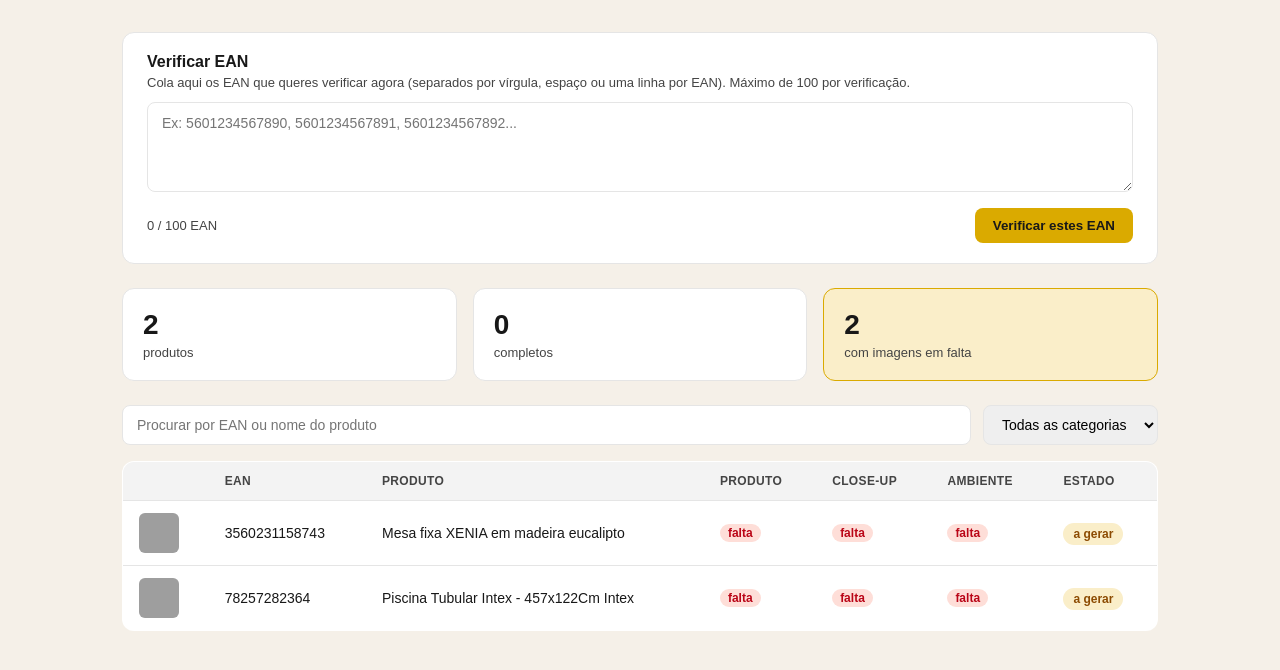
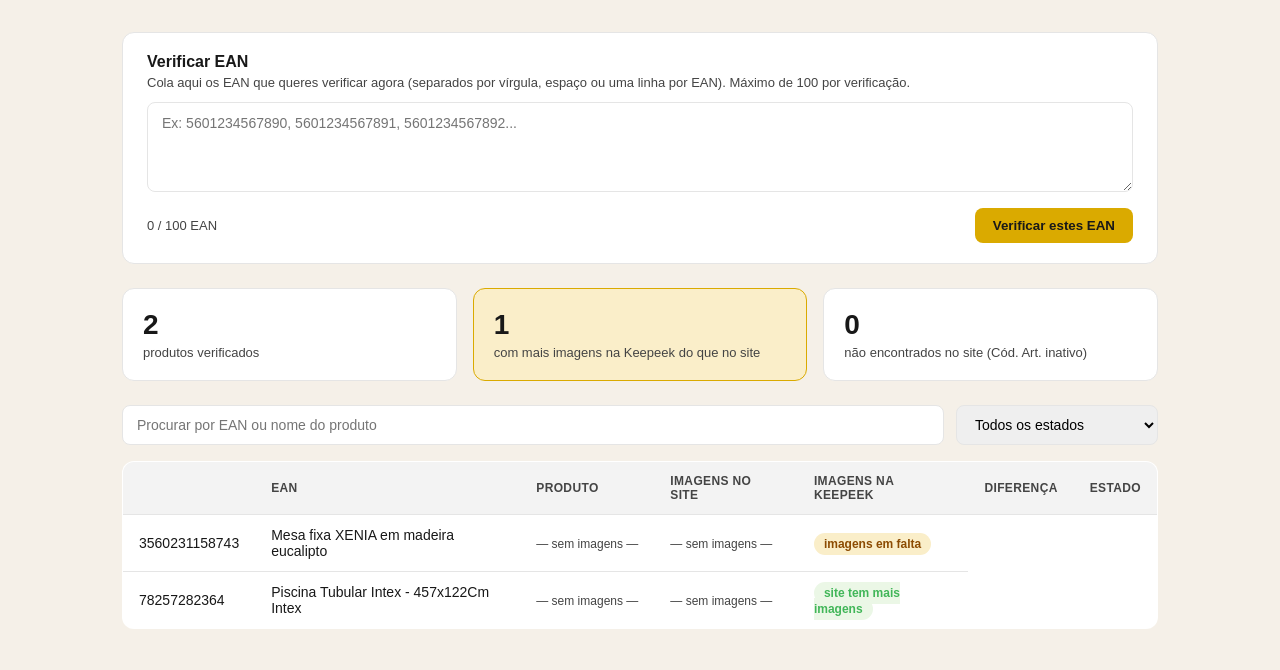
Before and after one commit to goncalosalazar18-ux/homa-image-validator, a website: page homa-image-audit/public/index.html in a window 1280 px wide. Shown: the part 64-734 px from the top of the page. Drawn offline with Linux system fonts and the light colour scheme; grey boxes are pictures that could not be loaded.

Commit message:
Galeria de imagens lado a lado no dashboard; remover [skip ci] do commit automatico

```diff
--- a/homa-image-audit/public/app.js
+++ b/homa-image-audit/public/app.js
@@ -17,66 +17,6 @@ function formatDate(iso) {
   return `atualizado ${date.toLocaleString('pt-PT')}`;
 }
 
-function categoryTag(product, categoria) {
-  const ok = product.categoriasEncontradas?.includes(categoria);
-  return `<span class="tag ${ok ? 'tag--ok' : 'tag--missing'}">${ok ? 'tem' : 'falta'}</span>`;
-}
-
-function matchesFilters(product, query, categoriaFiltro) {
-  const q = query.trim().toLowerCase();
-  const matchesQuery =
-    !q ||
-    product.ean.toLowerCase().includes(q) ||
-    (product.title || '').toLowerCase().includes(q);
-
-  const matchesCategoria = !categoriaFiltro || product.categoriasEmFalta.includes(categoriaFiltro);
-
-  return matchesQuery && matchesCategoria;
-}
-
-function render() {
-  const query = document.getElementById('search').value;
-  const categoriaFiltro = document.getElementById('filter-categoria').value;
-
-  const filtered = state.products.filter((p) => matchesFilters(p, query, categoriaFiltro));
-
-  document.getElementById('stat-total').textContent = state.products.length;
-  document.getElementById('stat-completos').textContent = state.products.filter(
-    (p) => p.completo
-  ).length;
-  document.getElementById('stat-em-falta').textContent = state.products.filter(
-    (p) => !p.completo
-  ).length;
-  document.getElementById('last-updated').textContent = formatDate(state.updatedAt);
-
-  const body = document.getElementById('products-body');
-
-  if (filtered.length === 0) {
-    body.innerHTML = `<tr><td colspan="7" class="empty-state">Sem produtos para os filtros escolhidos.</td></tr>`;
-    return;
-  }
-
-  body.innerHTML = filtered
-    .map(
-      (p) => `
-      <tr>
-        <td>${p.thumbnail ? `<img class="thumb" src="${p.thumbnail}" alt="" loading="lazy" />` : ''}</td>
-        <td>${p.ean}</td>
-        <td>${p.title || '—'}</td>
-        <td>${categoryTag(p, 'produto')}</td>
-        <td>${categoryTag(p, 'close-up')}</td>
-        <td>${categoryTag(p, 'ambiente')}</td>
-        <td><span class="badge ${p.completo ? 'badge--completo' : 'badge--pendente'}">${
-        p.completo ? 'completo' : 'a gerar'
-      }</span></td>
-      </tr>`
-    )
-    .join('');
-}
-
-document.getElementById('search').addEventListener('input', render);
-document.getElementById('filter-categoria').addEventListener('change', render);
-
 const MAX_EANS = 100;
 
 function parseEanInput(raw) {
@@ -91,6 +31,85 @@ function updateEanCount() {
   return eans;
 }
 
+function matchesFilters(product, query, filtroEstado) {
+  const q = query.trim().toLowerCase();
+  const matchesQuery =
+    !q ||
+    product.ean.toLowerCase().includes(q) ||
+    (product.title || '').toLowerCase().includes(q);
+
+  let matchesEstado = true;
+  if (filtroEstado === 'em-falta') {
+    matchesEstado = product.diferenca > 0;
+  } else if (filtroEstado === 'nao-encontrado') {
+    matchesEstado = !product.encontradoNoSite;
+  }
+
+  return matchesQuery && matchesEstado;
+}
+
+function estadoBadge(product) {
+  if (!product.encontradoNoSite) {
+    return '<span class="badge badge--neutro">não encontrado no site</span>';
+  }
+  if (product.diferenca > 0) {
+    return '<span class="badge badge--pendente">imagens em falta</span>';
+  }
+  if (product.diferenca < 0) {
+    return '<span class="badge badge--completo">site tem mais imagens</span>';
+  }
+  return '<span class="badge badge--completo">igual nos dois lados</span>';
+}
+
+function galleryCell(urls) {
+  if (!urls || urls.length === 0) {
+    return '<span class="gallery-empty">— sem imagens —</span>';
+  }
+  return `<div class="gallery">${urls
+    .map(
+      (url) =>
+        `<a href="${url}" target="_blank" rel="noopener"><img src="${url}" loading="lazy" class="gallery-thumb" /></a>`
+    )
+    .join('')}</div>`;
+}
+
+function render() {
+  const query = document.getElementById('search').value;
+  const filtroEstado = document.getElementById('filter-estado').value;
+  const filtered = state.products.filter((p) => matchesFilters(p, query, filtroEstado));
+
+  document.getElementById('stat-total').textContent = state.products.length;
+  document.getElementById('stat-em-falta').textContent = state.products.filter(
+    (p) => p.diferenca > 0
+  ).length;
+  document.getElementById('stat-nao-encontrados').textContent = state.products.filter(
+    (p) => !p.encontradoNoSite
+  ).length;
+  document.getElementById('last-updated').textContent = formatDate(state.updatedAt);
+
+  const body = document.getElementById('products-body');
+
+  if (filtered.length === 0) {
+    body.innerHTML = `<tr><td colspan="5" class="empty-state">Sem produtos para os filtros escolhidos.</td></tr>`;
+    return;
+  }
+
+  body.innerHTML = filtered
+    .map(
+      (p) => `
+      <tr>
+        <td>${p.ean}</td>
+        <td>${p.title || '—'}</td>
+        <td>${galleryCell(p.imagensNoSiteUrls)}</td>
+        <td>${galleryCell(p.imagensNaKeepeekUrls)}</td>
+        <td>${estadoBadge(p)}</td>
+      </tr>`
+    )
+    .join('');
+}
+
+document.getElementById('search').addEventListener('input', render);
+document.getElementById('filter-estado').addEventListener('change', render);
 document.getElementById('ean-input').addEventListener('input', updateEanCount);
 
 document.getElementById('sync-button').addEventListener('click', async () => {
--- a/homa-image-audit/public/index.html
+++ b/homa-image-audit/public/index.html
@@ -38,25 +38,24 @@
     <section class="stats">
       <div class="stat-card">
         <span class="stat-value" id="stat-total">–</span>
-        <span class="stat-label">produtos</span>
-      </div>
-      <div class="stat-card">
-        <span class="stat-value" id="stat-completos">–</span>
-        <span class="stat-label">completos</span>
+        <span class="stat-label">produtos verificados</span>
       </div>
       <div class="stat-card stat-card--accent">
         <span class="stat-value" id="stat-em-falta">–</span>
-        <span class="stat-label">com imagens em falta</span>
+        <span class="stat-label">com mais imagens na Keepeek do que no site</span>
+      </div>
+      <div class="stat-card">
+        <span class="stat-value" id="stat-nao-encontrados">–</span>
+        <span class="stat-label">não encontrados no site (Cód. Art. inativo)</span>
       </div>
     </section>
 
     <section class="controls">
       <input id="search" type="search" placeholder="Procurar por EAN ou nome do produto" />
-      <select id="filter-categoria">
-        <option value="">Todas as categorias</option>
-        <option value="produto">Falta: produto</option>
-        <option value="close-up">Falta: close-up</option>
-        <option value="ambiente">Falta: ambiente</option>
+      <select id="filter-estado">
+        <option value="">Todos os estados</option>
+        <option value="em-falta">Com imagens em falta</option>
+        <option value="nao-encontrado">Não encontrados no site</option>
       </select>
     </section>
 
@@ -66,9 +65,9 @@
           <th></th>
           <th>EAN</th>
           <th>Produto</th>
-          <th>Produto</th>
-          <th>Close-up</th>
-          <th>Ambiente</th>
+          <th>Imagens no site</th>
+          <th>Imagens na Keepeek</th>
+          <th>Diferença</th>
           <th>Estado</th>
         </tr>
       </thead>
@@ -77,7 +76,6 @@
       </tbody>
     </table>
   </main>
-
   <script src="app.js"></script>
 </body>
 </html>
--- a/homa-image-audit/public/style.css
+++ b/homa-image-audit/public/style.css
@@ -254,3 +254,38 @@ main {
   color: var(--homa-text-secondary);
   padding: 32px;
 }
+
+.badge--neutro {
+  background: var(--homa-bg-light);
+  color: var(--homa-text-secondary);
+}
+
+.gallery {
+  display: flex;
+  gap: 6px;
+  overflow-x: auto;
+  max-width: 280px;
+  padding: 4px 0;
+}
+
+.gallery-thumb {
+  width: 48px;
+  height: 48px;
+  object-fit: cover;
+  border-radius: 6px;
+  border: 1px solid var(--homa-border);
+  flex-shrink: 0;
+  display: block;
+}
+
+.gallery-empty {
+  color: var(--homa-text-secondary);
+  font-size: 12px;
+  white-space: nowrap;
+}
+
+
+.badge--neutro {
+  background: var(--homa-bg-light);
+  color: var(--homa-text-secondary);
+}
```
Also changed, not shown: homa-image-audit/scripts/build-report.js (+4 -3 lines), .github/workflows/sync-images.yml.
